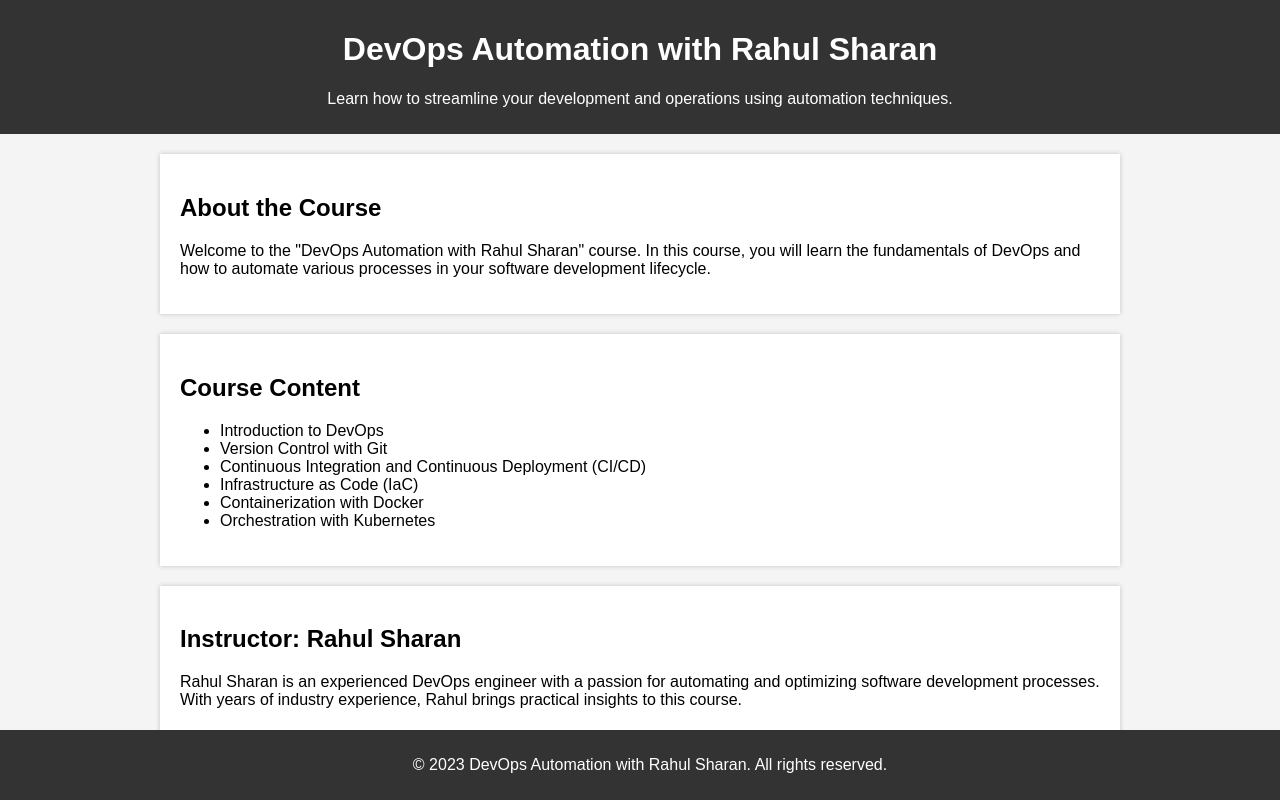
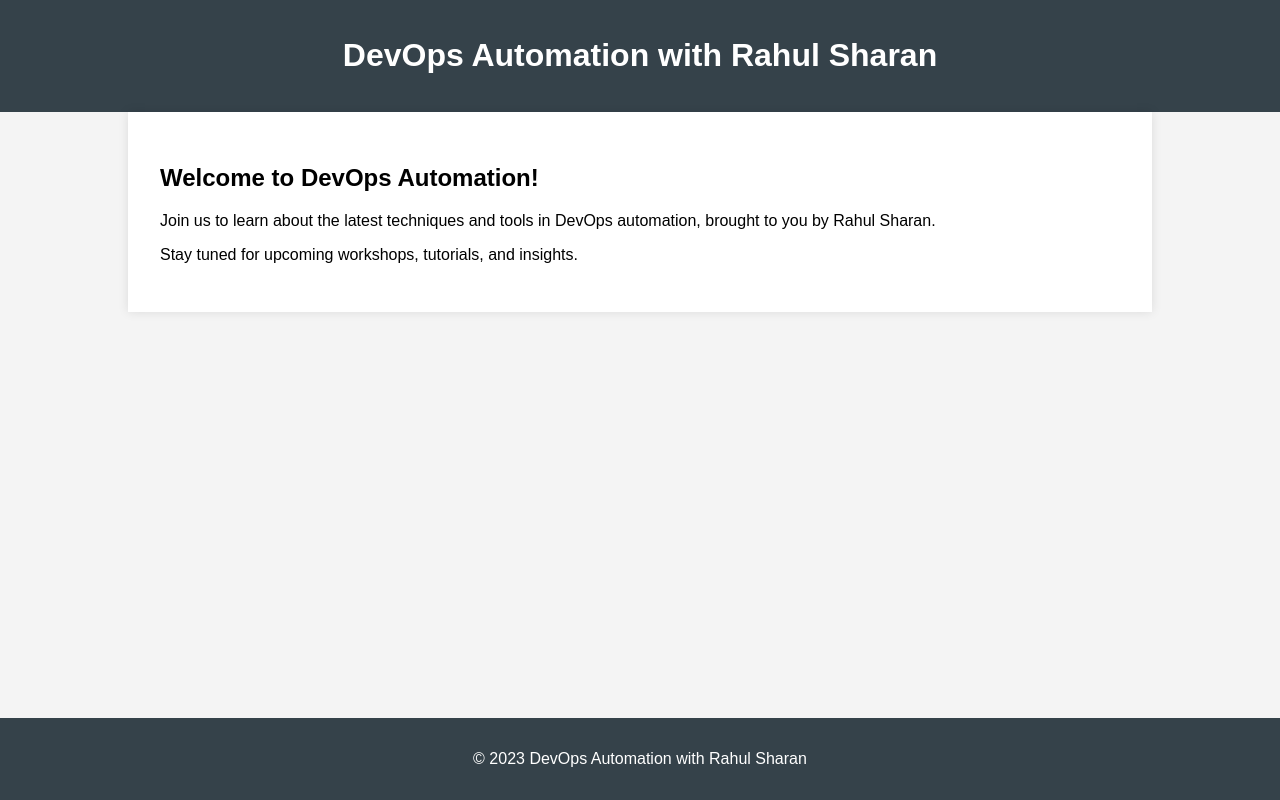
Before and after one commit to rahuls512/installation_scripts, a plain HTML site: page index.html in a window 1280 px wide. Drawn offline with Linux system fonts and the light colour scheme.

Commit message:
Update index.html

```diff
--- a/index.html
+++ b/index.html
@@ -11,28 +11,24 @@
             padding: 0;
             background-color: #f4f4f4;
         }
-        .header {
-            background-color: #333;
-            color: #fff;
+        header {
+            background-color: #35424a;
+            color: white;
             text-align: center;
-            padding: 10px;
+            padding: 1em 0;
         }
         .container {
             max-width: 960px;
             margin: 0 auto;
-            padding: 20px;
+            padding: 2em;
+            background-color: white;
+            box-shadow: 0px 0px 10px rgba(0, 0, 0, 0.1);
         }
-        .section {
-            padding: 20px;
-            margin-bottom: 20px;
-            background-color: #fff;
-            box-shadow: 0px 0px 5px rgba(0, 0, 0, 0.2);
-        }
-        .footer {
-            background-color: #333;
-            color: #fff;
+        footer {
+            background-color: #35424a;
+            color: white;
             text-align: center;
-            padding: 10px;
+            padding: 1em 0;
             position: absolute;
             bottom: 0;
             width: 100%;
@@ -40,33 +36,16 @@
     </style>
 </head>
 <body>
-    <div class="header">
+    <header>
         <h1>DevOps Automation with Rahul Sharan</h1>
-        <p>Learn how to streamline your development and operations using automation techniques.</p>
+    </header>
+    <div class="container">
+        <h2>Welcome to DevOps Automation!</h2>
+        <p>Join us to learn about the latest techniques and tools in DevOps automation, brought to you by Rahul Sharan.</p>
+        <p>Stay tuned for upcoming workshops, tutorials, and insights.</p>
     </div>
-    <div class="container">
-        <div class="section">
-            <h2>About the Course</h2>
-            <p>Welcome to the "DevOps Automation with Rahul Sharan" course. In this course, you will learn the fundamentals of DevOps and how to automate various processes in your software development lifecycle.</p>
-        </div>
-        <div class="section">
-            <h2>Course Content</h2>
-            <ul>
-                <li>Introduction to DevOps</li>
-                <li>Version Control with Git</li>
-                <li>Continuous Integration and Continuous Deployment (CI/CD)</li>
-                <li>Infrastructure as Code (IaC)</li>
-                <li>Containerization with Docker</li>
-                <li>Orchestration with Kubernetes</li>
-            </ul>
-        </div>
-        <div class="section">
-            <h2>Instructor: Rahul Sharan</h2>
-            <p>Rahul Sharan is an experienced DevOps engineer with a passion for automating and optimizing software development processes. With years of industry experience, Rahul brings practical insights to this course.</p>
-        </div>
-    </div>
-    <div class="footer">
-        <p>&copy; 2023 DevOps Automation with Rahul Sharan. All rights reserved.</p>
-    </div>
+    <footer>
+        <p>&copy; 2023 DevOps Automation with Rahul Sharan</p>
+    </footer>
 </body>
 </html>
```
